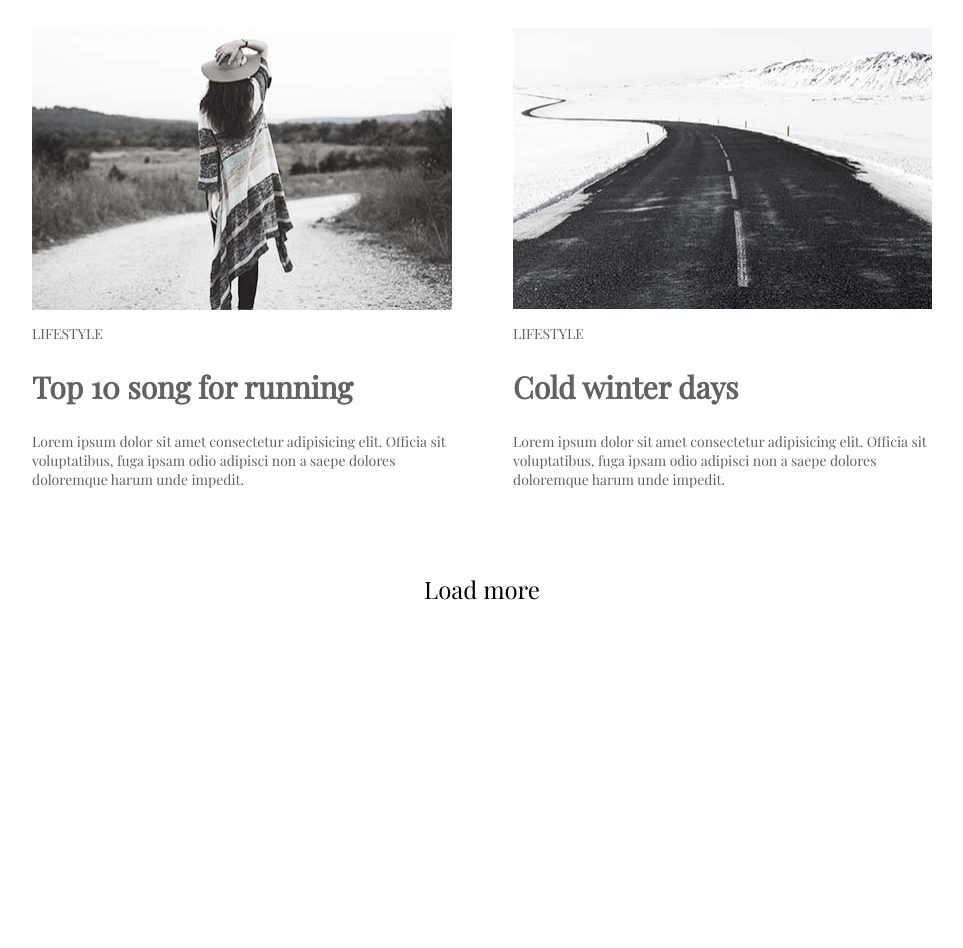
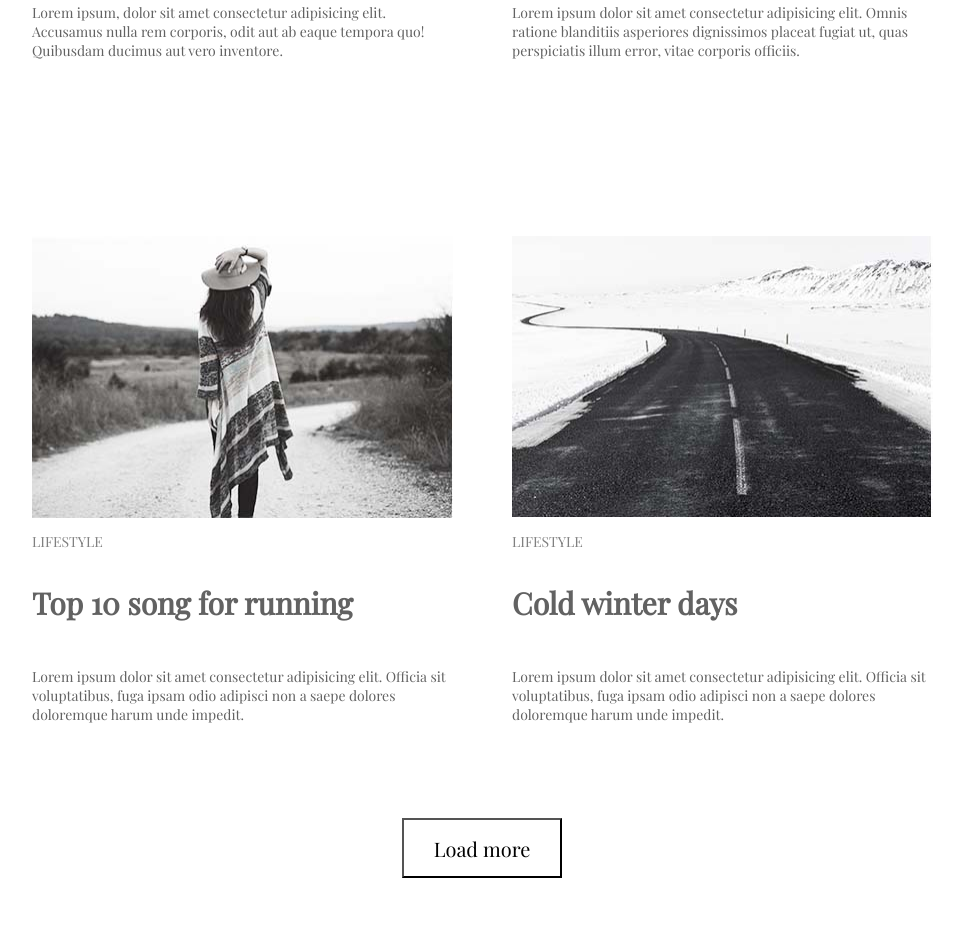
Before and after one commit to Romankhom/goit-fe-course, a plain HTML site: page html-css/module-3/index.html in a window 1280 px wide. Shown: the part 1141-2089 px from the top of the page, without its empty margins (158-1121 px from the left). Before the commit the page ends 1850 px from the top, so only its background shows below. Drawn offline with nearby package versions, Linux system fonts and the light colour scheme.

Commit message:
module-3

```diff
--- a/html-css/module-3/css/app.css
+++ b/html-css/module-3/css/app.css
@@ -1,43 +1,50 @@
 @import url('https://fonts.googleapis.com/css?family=Playfair+Display&display=swap');
 body{
     font-family: 'Playfair Display', serif;
+    margin: 0;
 }
-.max-width {
-    max-width: 1200px;
+.conteiner {
+    max-width: 900px;
     margin-left: auto;
     margin-right: auto;
-    border: 3px ;
 
 }
+
 .main-header{
     padding: 15px;
     list-style-type: none;
     text-align: center;
 }
 
+.main-menu{
+    margin: 0;
+    padding: 0;
+    font-size: 0;
+}
 .main-menu-item{
     display: inline-block;
     font-size: 14px;
-    margin-bottom: 54px;
-    padding-left: 50px;
-    padding-right: 50px;
+    margin-right: 102px;
     color: black;
+    text-transform: uppercase;
 
 }
-.main-menu-item a:hover,
-.main-menu-item a:focus {
-    color: red;
+
+.main-menu-item:last-child{
+    margin-right: 0;
+    }
+a{
+    text-decoration: none;
 }
+
 .blog{
-    display: inline-block;
     list-style-type: none;
-    margin-left: 150px;
     padding: 0;
     font-size: 0;
 }
 .item{
     display: inline-block;
-    width: 421px;
+    width: 420px;
     margin-right: 60px;
     margin-bottom: 36px;
 }
@@ -45,36 +52,44 @@ body{
 .item:nth-child(2n){
     margin-right: 0;
     }
+    h2 + p{
+        margin: 0;
+    }
 
 .topic{
     font-size: 14px;
     color: grey;
     text-transform: uppercase;
+    margin-bottom: 32px
 }
 
 .item h2{
     font-size: 30px;
     color: #626262;
+    margin-bottom: 44px;
 }
 
-.item p{
+.text{
     font-size: 14px;
     color: #626262;
+    margin-bottom: 140px;
 }
 
-.outer{
-
-        margin-bottom: 70px;
-        padding: 10px;
+.txt{
+    font-size: 14px;
+    color: #626262;
+    margin-bottom: 58px;
 }
 
-.inner-box{
-    margin: auto;
-    color: black;
+button{
+    display: block;
+    width: 160px;
+    height: 60px;
+    margin: 0 auto;
+    font-family: 'Playfair Display', serif;
+    font-size: 20px;
+    background-color: transparent;
 }
-
-.more{
-    text-align: center;
-    font-size: 24px;
-
+.button{
+    padding-bottom: 70px;
 }
--- a/html-css/module-3/index.html
+++ b/html-css/module-3/index.html
@@ -9,7 +9,7 @@
     <link rel="stylesheet" href="css/app.css" type="text/css">
 </head>
 <body>
-    <div class="max-width">
+    <div class="conteiner">
     <header class="main-header">
             <nav class="main-nav">
                 <ul class="main-menu">
@@ -36,14 +36,14 @@
                 <img src="pictures/homework-01.jpg" alt="woman" width="421" height="282">
                 <p class="topic">Lifestyle</p>
                 <h2>More than just a music festival</h2>
-                <p>Lorem ipsum dolor sit amet consectetur adipisicing elit. Officia sit voluptatibus, fuga ipsam odio adipisci non a saepe dolores doloremque harum unde impedit.</p>
+                <p class="text">Lorem ipsum dolor sit amet consectetur adipisicing elit. Officia sit voluptatibus, fuga ipsam odio adipisci non a saepe dolores doloremque harum unde impedit.</p>
             </li>
 
             <li class="item">
                 <img src="pictures/homework-02.jpg" alt="coffee" width="421" height="282">
                 <p class="topic">Lifestyle</p>
                 <h2>Life tastes better with coffee</h2>
-                <p>Lorem ipsum dolor sit amet consectetur adipisicing elit. Officia sit voluptatibus, fuga ipsam odio adipisci non a saepe dolores doloremque harum unde impedit.</p>
+                <p class="text">Lorem ipsum dolor sit amet consectetur adipisicing elit. Officia sit voluptatibus, fuga ipsam odio adipisci non a saepe dolores doloremque harum unde impedit.</p>
             </li>
 
 
@@ -51,28 +51,28 @@
                 <img src="pictures/homework-03.jpg" alt="bridge" width="421" height="282">
                 <p class="topic">Photodairy</p>
                 <h2>American dream</h2>
-                <p> Lorem ipsum, dolor sit amet consectetur adipisicing elit. Accusamus nulla rem corporis, odit aut ab eaque tempora quo! Quibusdam ducimus aut vero inventore.</p>
+                <p class="text"> Lorem ipsum, dolor sit amet consectetur adipisicing elit. Accusamus nulla rem corporis, odit aut ab eaque tempora quo! Quibusdam ducimus aut vero inventore.</p>
             </li>
 
             <li class="item">
                 <img src="pictures/homework-04.jpg" alt="the Alps" width="421" height="282">
                 <p class="topic">Photodairy</p>
                 <h2>A day exploring the Alps</h2>
-                <p>Lorem ipsum dolor sit amet consectetur adipisicing elit. Omnis ratione blanditiis asperiores dignissimos placeat fugiat ut, quas perspiciatis illum error, vitae corporis officiis.</p>
+                <p class="text">Lorem ipsum dolor sit amet consectetur adipisicing elit. Omnis ratione blanditiis asperiores dignissimos placeat fugiat ut, quas perspiciatis illum error, vitae corporis officiis.</p>
             </li>
 
             <li class="item">
                 <img src="pictures/homework-05.jpg" alt="women" width="421" height="282">
                 <p class="topic">Lifestyle</p>
                 <h2>Top 10 song for running</h2>
-                <p>Lorem ipsum dolor sit amet consectetur adipisicing elit. Officia sit voluptatibus, fuga ipsam odio adipisci non a saepe dolores doloremque harum unde impedit.</p>
+                <p class="txt">Lorem ipsum dolor sit amet consectetur adipisicing elit. Officia sit voluptatibus, fuga ipsam odio adipisci non a saepe dolores doloremque harum unde impedit.</p>
             </li>
 
             <li class="item">
                 <img src="pictures/homework-06.jpg" alt="winter road" width="421" height="282">
                 <p class="topic">Lifestyle</p>
                 <h2>Cold winter days</h2>
-                <p>Lorem ipsum dolor sit amet consectetur adipisicing elit. Officia sit voluptatibus, fuga ipsam odio adipisci non a saepe dolores doloremque harum unde impedit.</p>
+                <p class="txt">Lorem ipsum dolor sit amet consectetur adipisicing elit. Officia sit voluptatibus, fuga ipsam odio adipisci non a saepe dolores doloremque harum unde impedit.</p>
             </li>
 
         </ul>
@@ -80,13 +80,11 @@
         </section>
 
     </main>
+    <section class="button">
+        <button>Load more</button>
+    </section>
     </div>
 
-    <div class="outer">
-            <div class="inner-box">
-                <p class="more">Load more</p>
-            </div>
-    </div>
 
 </body>
 </html>
```
